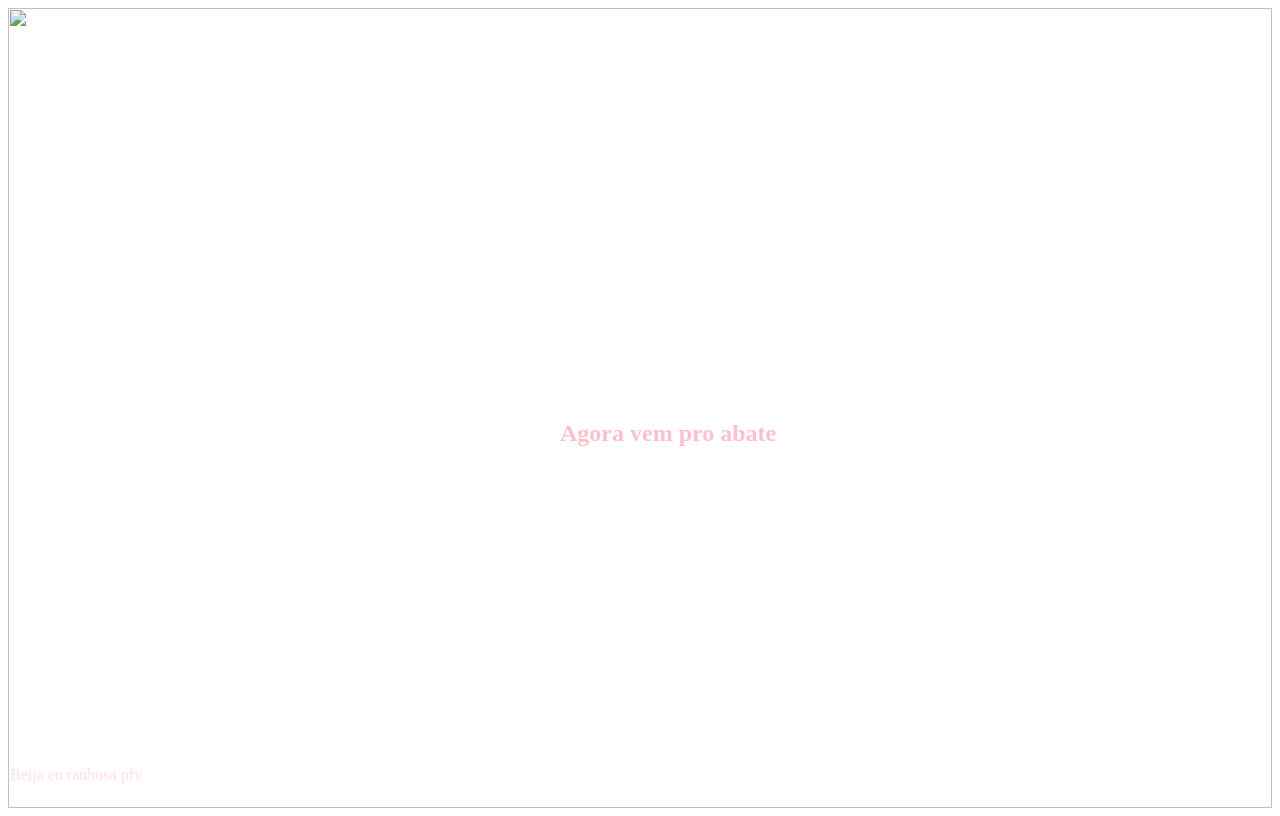
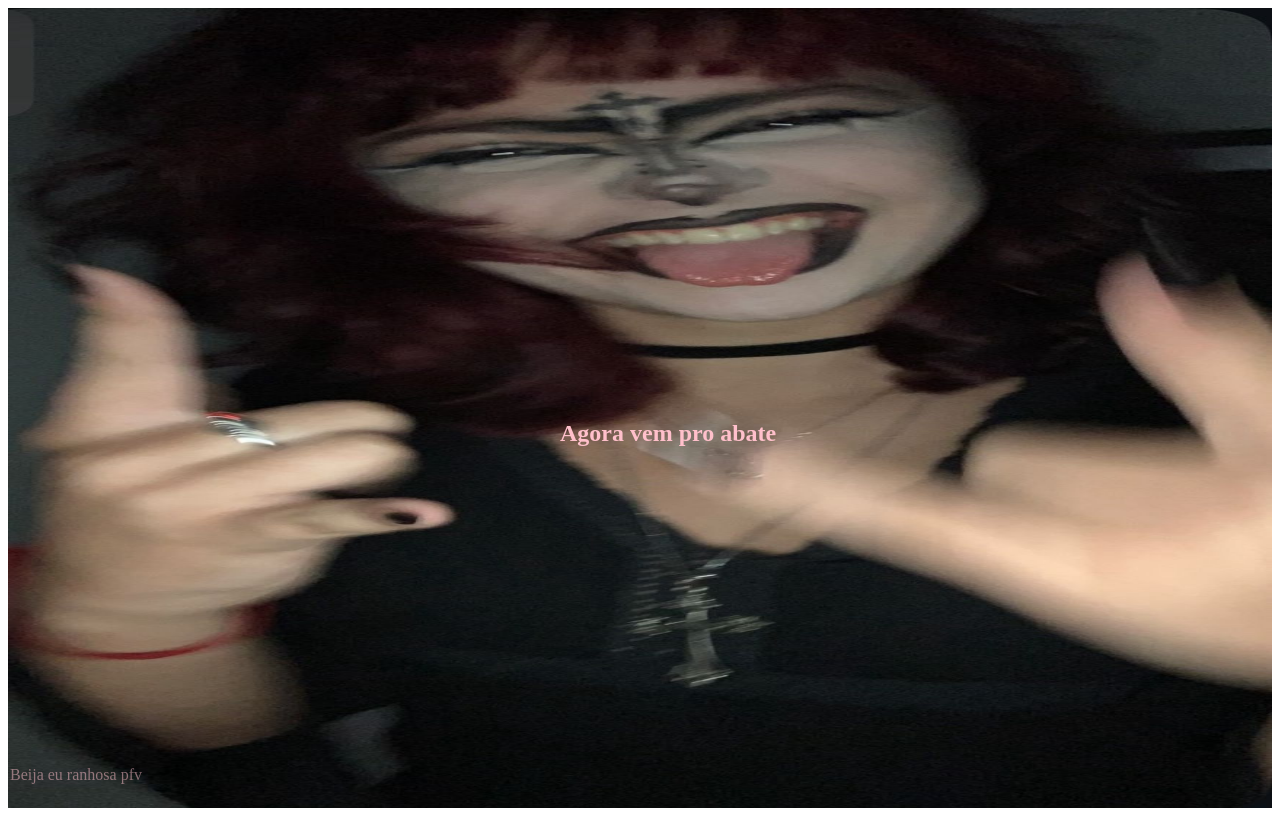
Before and after one commit to Toti-develp/Para-Sofia, a plain HTML site: page Sim.html in a window 1280 px wide. Drawn offline with Linux system fonts and the light colour scheme.

Commit message:
Sim.html

```diff
--- a/Sim.html
+++ b/Sim.html
@@ -8,7 +8,7 @@
 </head>
     <body>
 
-        <img src="/imgs/Para miguel.jpg" alt="">
+        <img src="Para miguel.jpg" alt="">
         <h2>Agora vem pro abate</h2>
         <p>Beija eu ranhosa pfv</p>
     </body>
```
